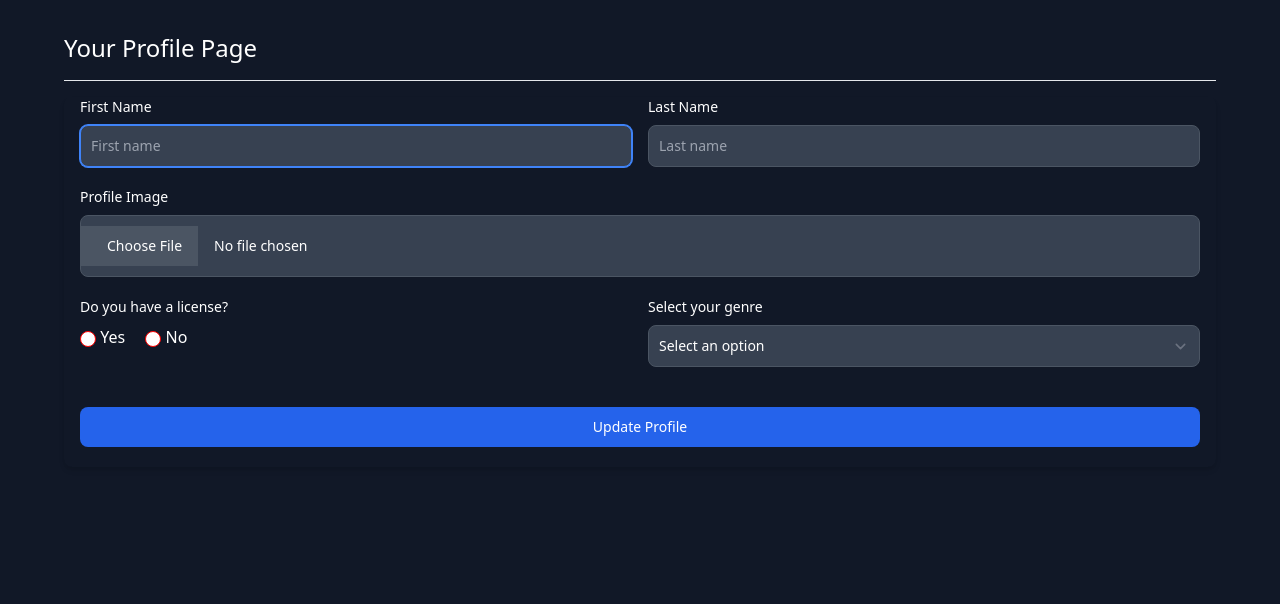
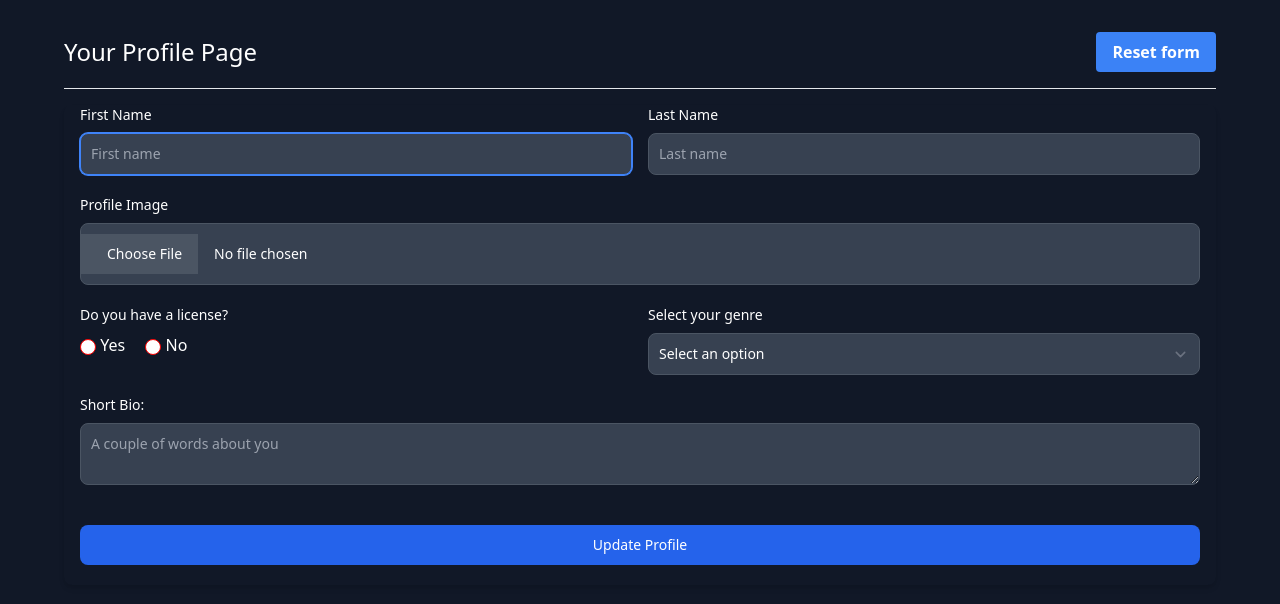
Before and after one commit to mikizdr/flask-wsl, a Flask app: template shopping/templates/profile/index.html in a window 1280 px wide. Shown: the part 88-692 px from the top of the page. Run offline with Flask 3, Linux system fonts and the light colour scheme; the template is opened without the code that fills it: values that come from a table or form of the project are taken from there, others are empty; style sheets or scripts are compiled from the project's sources; some libraries are stand-ins or nearby versions.

Commit message:
Refactor profile form and update profile creation logic

```diff
--- a/shopping/templates/components/forms/profile.py
+++ b/shopping/templates/components/forms/profile.py
@@ -1,6 +1,6 @@
 from flask_wtf import FlaskForm
 from wtforms import FileField, RadioField, SelectField, StringField, SubmitField, TextAreaField
-from wtforms.validators import DataRequired, ValidationError, Optional
+from wtforms.validators import ValidationError, Optional, Length
 
 class ProfileForm(FlaskForm):
 
@@ -10,15 +10,15 @@ class ProfileForm(FlaskForm):
                 f"The genre {genre_to_check.data} is not valid. Please select a valid option."
             )
 
-    first_name = StringField('First Name', validators=[DataRequired("First name is required.")])
-    last_name = StringField('Last Name', validators=[DataRequired("Last name is required.")])
+    first_name = StringField('First Name', validators=[Length(min=3, max=30), Optional("First name is required.")])
+    last_name = StringField('Last Name', validators=[Length(min=3, max=30), Optional("Last name is required.")])
     genre = SelectField(u'Genre', choices=[('', 'Select an option'), ('M', 'Man'), ('W', 'Woman')])
-    # about = TextAreaField(label="Short Bio:", validators=[DataRequired("Please enter a short bio.")])
-    has_license = RadioField(u'Do You Have A License?', choices=[(1, 'Yes'), (0, 'No')], validators=[DataRequired("Please select an option.")])
+    about = TextAreaField(label="Short Bio:", validators=[Optional("Please enter a short bio.")])
+    has_license = RadioField(u'Do You Have A License?', choices=[(1, 'Yes'), (0, 'No')], validators=[Optional("Please select an option.")])
     img_url = FileField('Profile Image', validators=[Optional()])
-    # phone = StringField('Phone', validators=[DataRequired("Please enter a valid phone number.")])
-    # address = StringField('Address', validators=[DataRequired("Please enter a valid address.")])
-    # city = StringField('City', validators=[DataRequired("Please enter a valid city name.")])
-    # zipcode = StringField('Zipcode', validators=[DataRequired("Please enter a valid zipcode.")])
-    # country = StringField('Country', validators=[DataRequired("Please enter a valid country name.")])
+    # phone = StringField('Phone', validators=[Optional("Please enter a valid phone number.")])
+    # address = StringField('Address', validators=[Optional("Please enter a valid address.")])
+    # city = StringField('City', validators=[Optional("Please enter a valid city name.")])
+    # zipcode = StringField('Zipcode', validators=[Optional("Please enter a valid zipcode.")])
+    # country = StringField('Country', validators=[Optional("Please enter a valid country name.")])
     submit = SubmitField('Update Profile')
--- a/shopping/templates/profile/index.html
+++ b/shopping/templates/profile/index.html
@@ -12,6 +12,10 @@ dark:focus:border-blue-500' %}
 <div class="sm:px-16">
     <div class="flex justify-between items-center pt-8">
         <h1 class="text-white text-2xl">Your Profile Page</h1>
+        <button onclick="resetForm('createProfileForm')"
+            class="bg-blue-500 hover:bg-blue-700 text-white font-bold py-2 px-4 rounded">
+            Reset form
+        </button>
     </div>
 
     <hr class="my-4">
@@ -88,6 +92,16 @@ dark:focus:border-blue-500' %}
                 </div>
             </div>
 
+            <div class="mb-5">
+                {{ form.about.label(class="block mb-2 text-sm font-medium text-gray-900 dark:text-white") }}
+                {{ form.about(
+                class=class_name_for_input,
+                id='about',
+                maxlength="10000",
+                placeholder='A couple of words about you',
+                ) }}
+            </div>
+
             {{ form.submit(class="w-full my-5 text-white bg-primary-600 hover:bg-primary-700 focus:ring-4
             focus:outline-none focus:ring-primary-300 font-medium rounded-lg text-sm px-5 py-2.5 text-center
             dark:bg-primary-600 dark:hover:bg-primary-700 dark:focus:ring-primary-800 cursor-pointer") }}
```
Also changed, not shown: shopping/routes/profile.py (+7 -6 lines).
